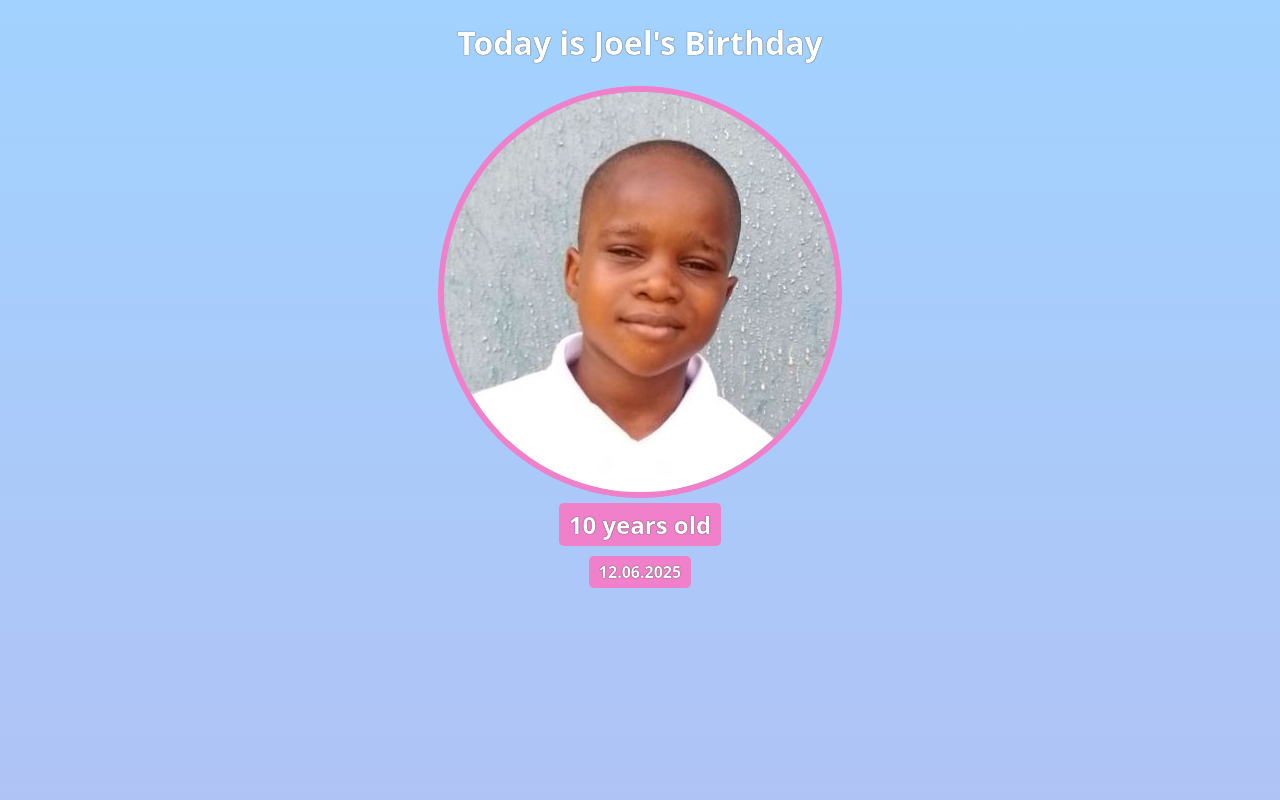
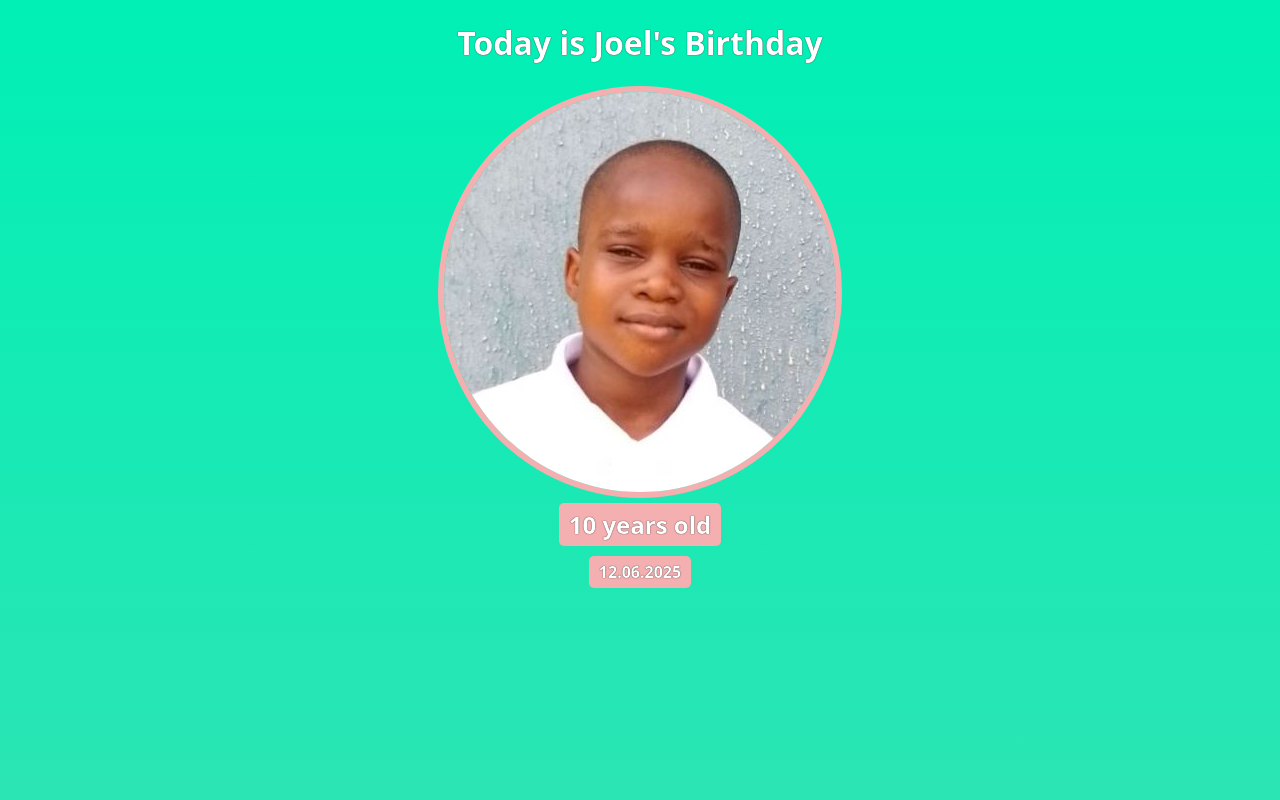
Before and after one commit to JesNetWD/Birthday-GIFt-Site-For-Joel, a plain HTML site: page index.html in a window 1280 px wide. Shown: the top 800 px of the page. Drawn offline with Linux system fonts and the light colour scheme; a web font is replaced by a local one.

Commit message:
Update Changes

```diff
--- a/styles.css
+++ b/styles.css
@@ -7,7 +7,7 @@ body {
   font-family: "Happy Monkey", system-ui;
   font-weight: 400;
   font-style: normal;
-  background: linear-gradient(#a2d2ff, #ef80c9);
+  background: linear-gradient(#00f0b5, #f4afb0);
   color: #ffffff;
   text-shadow: 0px 0px 1px black;
   width: 100%;
@@ -23,12 +23,12 @@ header {
 
 #picture {
   border-radius: 50%;
-  border: 6px solid #ef80c9;
+  border: 6px solid #f4afb0;
 }
 
 .b-age,
 .b-year {
-  background-color: #ef80c9;
+  background-color: #f4afb0;
   padding: 5px 10px;
   border-radius: 5px;
 }
```
